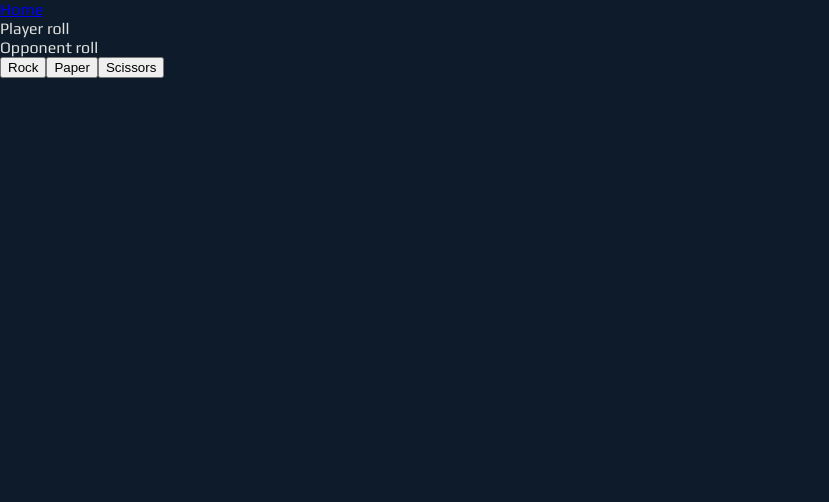
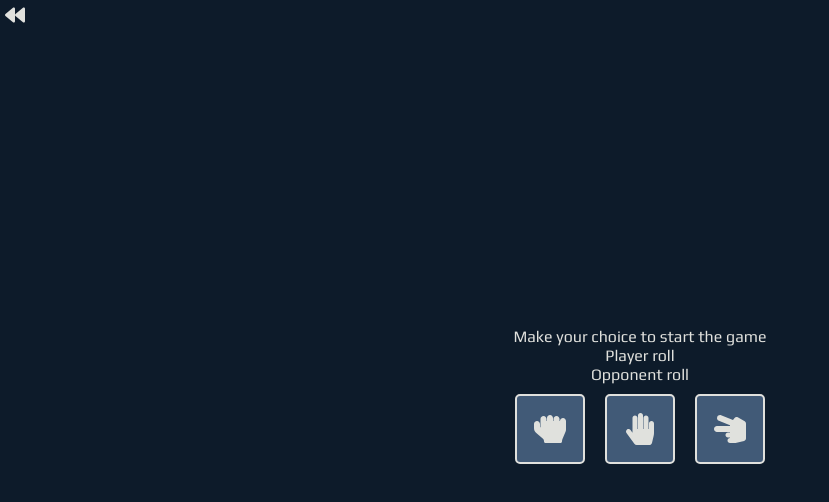
Before and after one commit to Dimterion/Playground, a React (Vite) app: page /rps-game in a window 1280 px wide. Shown: the top 502 px of the page, without its empty margins (0-829 px from the left). Built offline with nearby package versions, Linux system fonts and the light colour scheme.

Commit message:
add basic styling for the game page + react icons, adjust header & links

```diff
--- a/package.json
+++ b/package.json
@@ -12,6 +12,7 @@
   "dependencies": {
     "react": "^18.2.0",
     "react-dom": "^18.2.0",
+    "react-icons": "^5.0.1",
     "react-router-dom": "^6.21.3"
   },
   "devDependencies": {
--- /dev/null
+++ b/src/components/Header/Header.jsx
@@ -0,0 +1,11 @@
+import { Link } from "react-router-dom";
+import { FaBackward } from "react-icons/fa";
+import "./header.css";
+
+export default function Header() {
+  return (
+    <Link to="/" className="header-link">
+      <FaBackward />
+    </Link>
+  );
+}
--- /dev/null
+++ b/src/components/Header/header.css
@@ -0,0 +1,14 @@
+.header-link {
+  position: absolute;
+  margin: 5px;
+  color: var(--secondary);
+  font-size: 1.25rem;
+  text-transform: uppercase;
+  text-decoration: none;
+  transition: 0.5s;
+}
+
+.header-link:hover {
+  color: var(--tertiary);
+  transition: 0.5s;
+}
--- a/src/pages/Home/home.css
+++ b/src/pages/Home/home.css
@@ -20,7 +20,7 @@
   text-align: center;
   text-transform: uppercase;
   text-decoration: none;
-  transition: 0.5s;
+  transition: 0.75s;
   animation: home-link--appear 1s ease-in-out;
 }
 
@@ -35,9 +35,10 @@
 }
 
 .home-link:hover {
+  transform: scale(0.99);
   background: var(--secondary);
   color: var(--tertiary);
-  transition: 0.5s;
+  transition: 0.75s;
 }
 
 .home-link:active {
--- a/src/pages/RPSGame/RPSGame.jsx
+++ b/src/pages/RPSGame/RPSGame.jsx
@@ -1,43 +1,50 @@
 import { useState } from "react";
-import { Link } from "react-router-dom";
+import { FaHandPaper, FaHandRock, FaHandScissors } from "react-icons/fa";
 import { roll } from "./utils";
+import Header from "../../components/Header/Header";
+import "./rpsGame.css";
 
 export default function RPSGame() {
-  const [gameStatus, setGameStatus] = useState("");
+  const [gameStatus, setGameStatus] = useState(
+    "Make your choice to start the game"
+  );
   const [playerRoll, setPlayerRoll] = useState("Player roll");
   const [opponentRoll, setOpponentRoll] = useState("Opponent roll");
 
   return (
-    <section>
-      <Link to="/">Home</Link>
-      <article>
-        <div>{gameStatus}</div>
-        <div>{playerRoll}</div>
-        <div>{opponentRoll}</div>
+    <>
+      <Header />
+      <section className="rpsGame-section">
+        <p>{gameStatus}</p>
+        <p>{playerRoll}</p>
+        <p>{opponentRoll}</p>
         <div>
           <button
             onClick={() =>
               roll("Rock", setPlayerRoll, setOpponentRoll, setGameStatus)
             }
+            className="rpsGame-btn rpsGame-rotatedBtn"
           >
-            Rock
+            <FaHandRock />
           </button>
           <button
             onClick={() =>
               roll("Paper", setPlayerRoll, setOpponentRoll, setGameStatus)
             }
+            className="rpsGame-btn"
           >
-            Paper
+            <FaHandPaper />
           </button>
           <button
             onClick={() =>
               roll("Scissors", setPlayerRoll, setOpponentRoll, setGameStatus)
             }
+            className="rpsGame-btn"
           >
-            Scissors
+            <FaHandScissors />
           </button>
         </div>
-      </article>
-    </section>
+      </section>
+    </>
   );
 }
--- /dev/null
+++ b/src/pages/RPSGame/rpsGame.css
@@ -0,0 +1,35 @@
+.rpsGame-section {
+  display: flex;
+  flex-flow: column nowrap;
+  justify-content: center;
+  align-items: center;
+  width: 100vw;
+  height: 100vh;
+}
+
+.rpsGame-btn {
+  display: inline-flex;
+  justify-content: center;
+  align-items: center;
+  width: 70px;
+  height: 70px;
+  border: 2px solid var(--secondary);
+  border-radius: 5px;
+  margin: 10px;
+  background: var(--tertiary);
+  color: var(--secondary);
+  font-size: 2rem;
+  cursor: pointer;
+  transition: 0.75s;
+}
+
+.rpsGame-btn:hover {
+  transform: scale(0.95);
+  background: var(--secondary);
+  color: var(--tertiary);
+  transition: 0.75s;
+}
+
+.rpsGame-btn:active {
+  transform: scale(0.8);
+}
```
Also changed, not shown: 1 other file (tests, documents, lock files or other folders).
